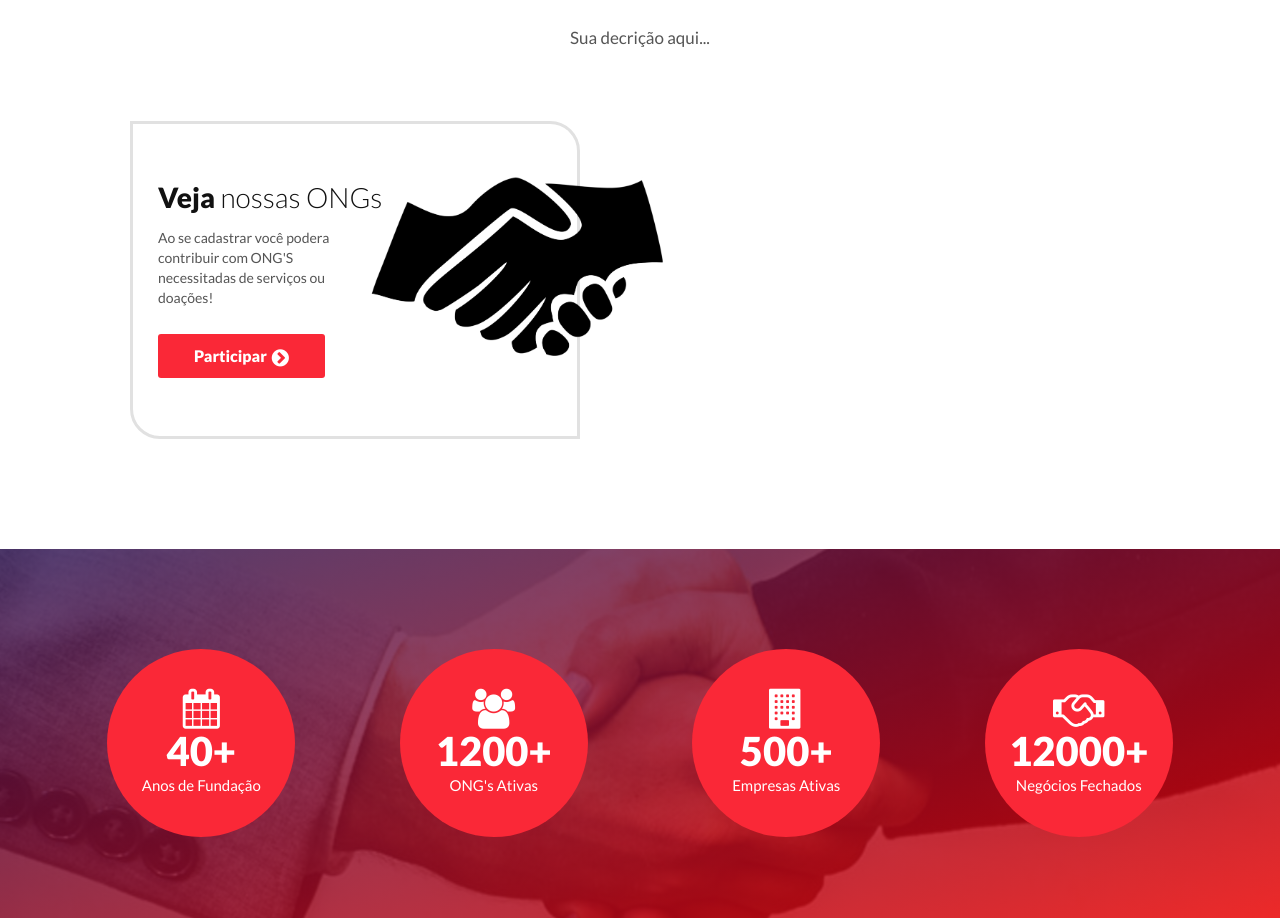
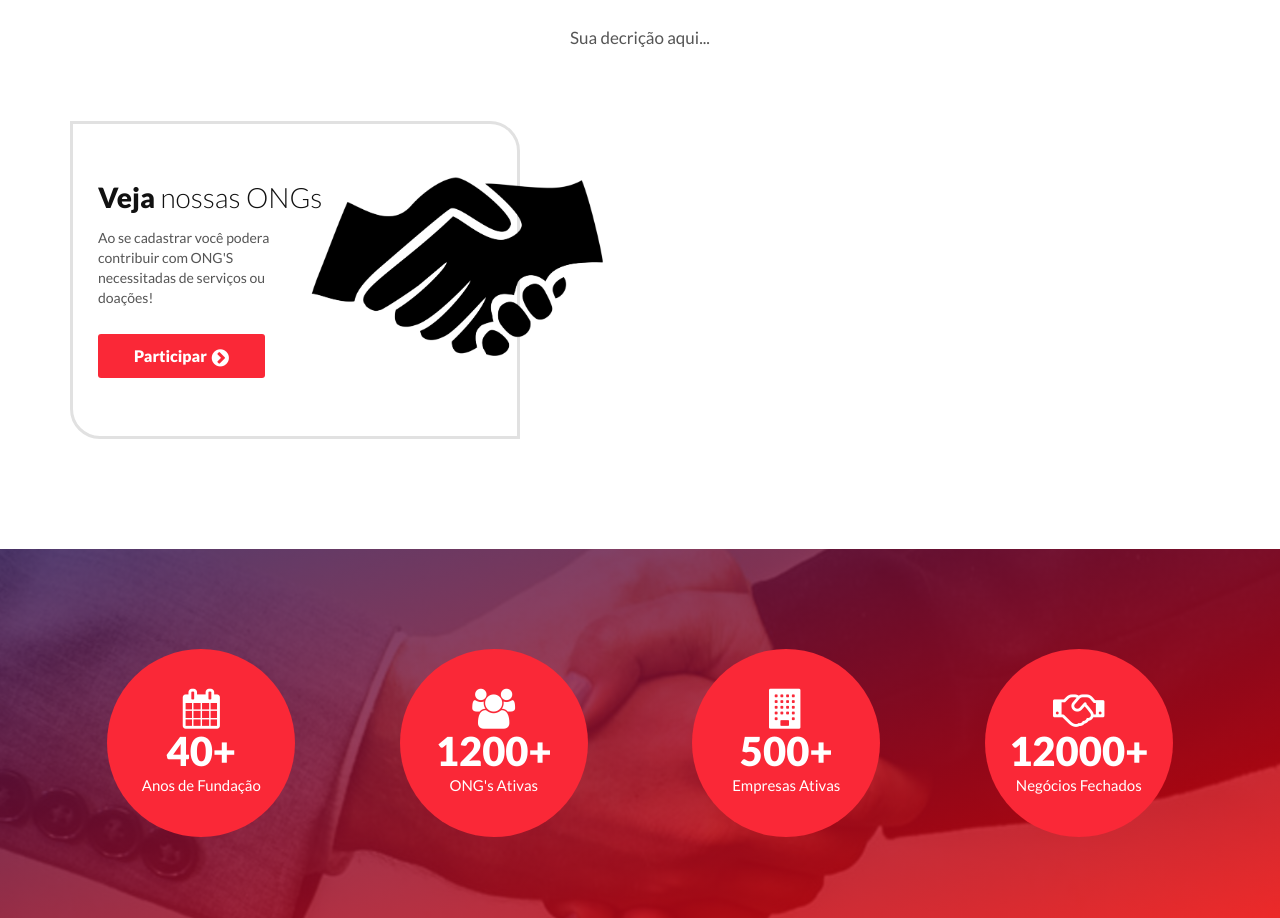
Before and after one commit to suelenquadros/HerokuProjetoFront, a website: page public/Index.html in a window 1280 px wide. Shown: the part 887-1805 px from the top of the page. Drawn offline with Linux system fonts and the light colour scheme.

Commit message:
perfumaria

```diff
--- a/public/Index.html
+++ b/public/Index.html
@@ -92,7 +92,7 @@
                 Sua decrição aqui...
             </p>
         </div>
-        <div class="row" style="padding-left:60px">
+        <div class="row" style="margin-left: -left:310px">
             <div class="col-lg-6 col-sm-6">
                 <div class="looking-counselor">
                     <div class="looking-couns-image"> <img src="assets/images/shake-hands.png" alt="Image" /> </div>
```
